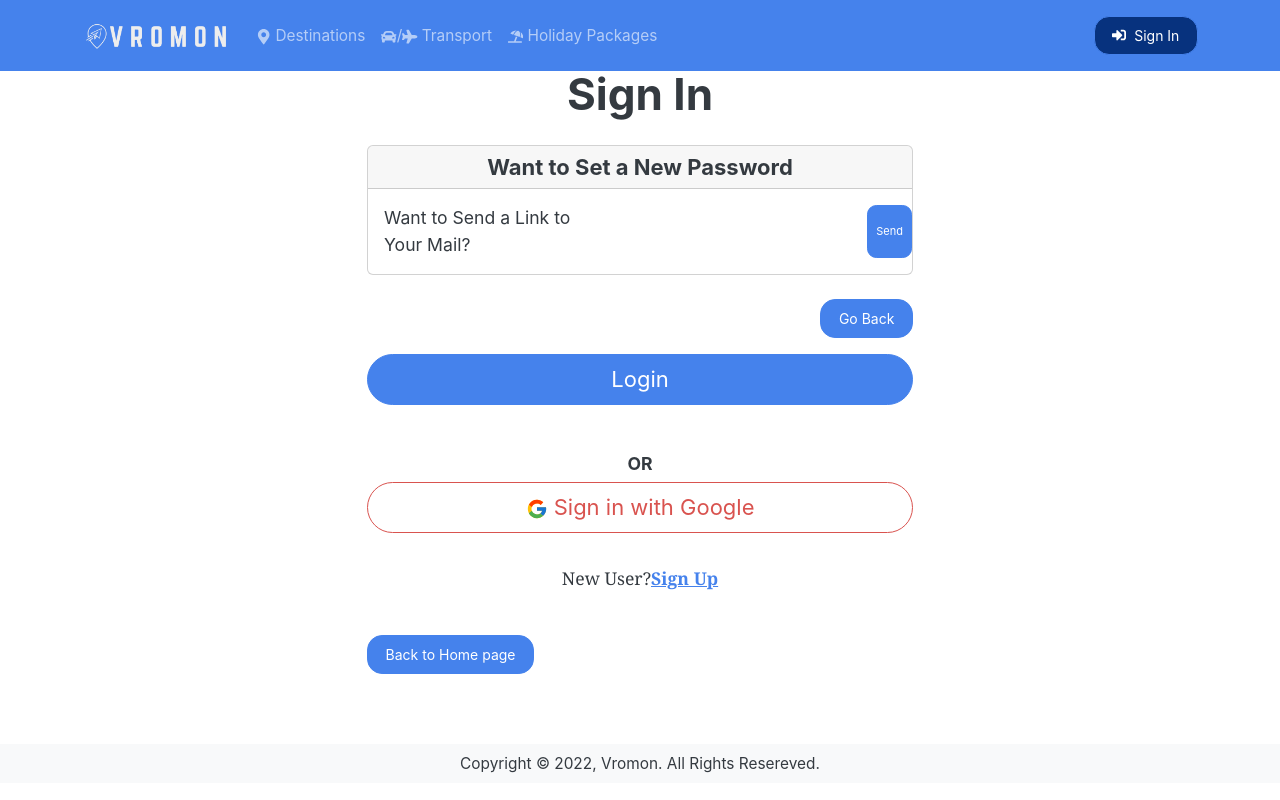
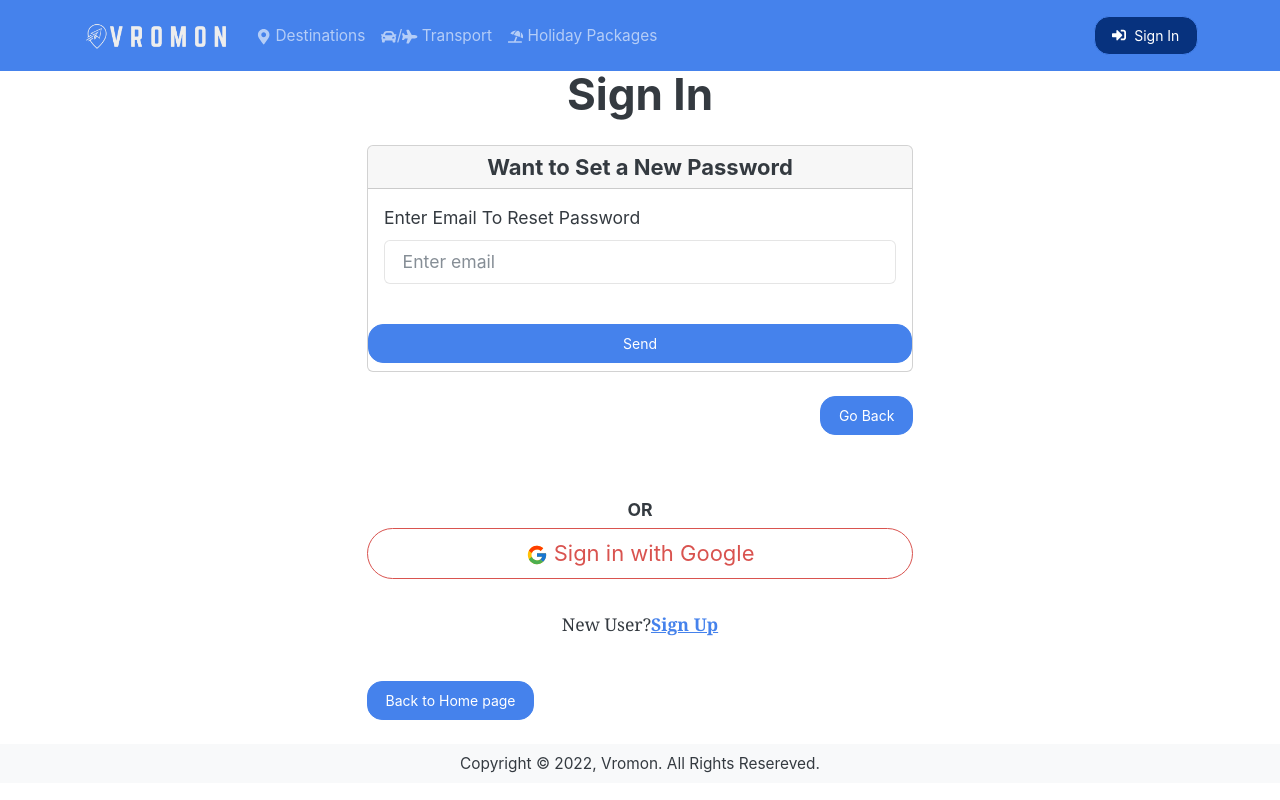
Before and after one commit to TangoRomeo80/Vromon, a React (Create React App) app in the folder frontend/: page /login in a window 1280 px wide. Both pictures are taken after a click on the button "Forgot Password?". Built offline with nearby package versions, Linux system fonts and the light colour scheme.

Commit message:
Functionality to Login Screen for Forget Password

```diff
--- a/frontend/src/screens/LoginScreen.js
+++ b/frontend/src/screens/LoginScreen.js
@@ -84,16 +84,26 @@ const LoginScreen = () => {
                 Want to Set a New Password
               </Card.Header>
               <Row>
-                <Col lg={6} md={6} sm={12}>
-                  <Card.Body>Want to Send a Link to Your Mail?</Card.Body>
+                <Col lg={12} md={12} sm={12}>
+                  <Card.Body>
+                    <Form.Group className="mb-3" controlId="LoginEmail">
+                      <Form.Label>Enter Email To Reset Password</Form.Label>
+                      <Form.Control
+                        type="email"
+                        placeholder="Enter email"
+                        value={email}
+                        onChange={(e) => setEmail(e.target.value)}
+                      />
+                    </Form.Group>
+                  </Card.Body>
                 </Col>
                 <Col
-                  lg={6}
-                  md={6}
+                  lg={12}
+                  md={12}
                   sm={12}
-                  className="d-flex justify-content-end py-3"
+                  className="d-grid gap-2 py-2"
                 >
-                  <Button variant="primary" size="sm">
+                  <Button variant="primary" size="md" className>
                     Send
                   </Button>
                 </Col>
@@ -140,11 +150,14 @@ const LoginScreen = () => {
           </>
         )}
 
-        <div className="d-grid gap-2 ">
+        {!forgotPassword && (
+          <div className="d-grid gap-2 ">
           <Button variant="primary" size="lg" type="submit">
             Login
           </Button>
         </div>
+        )}
+
       </Form>
 
       <Row>
```
